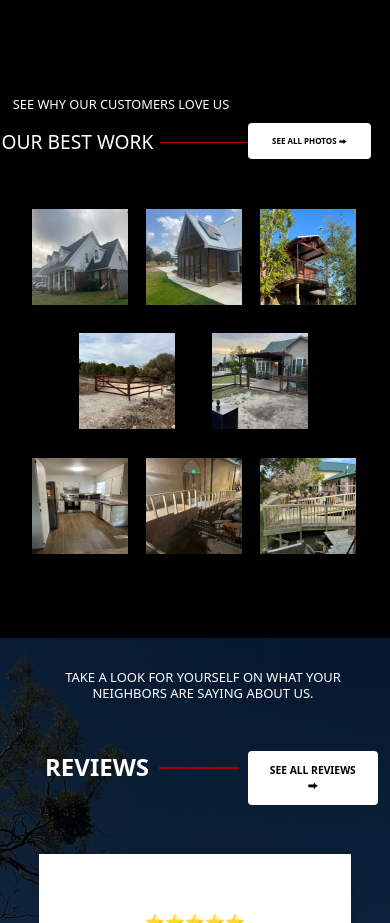
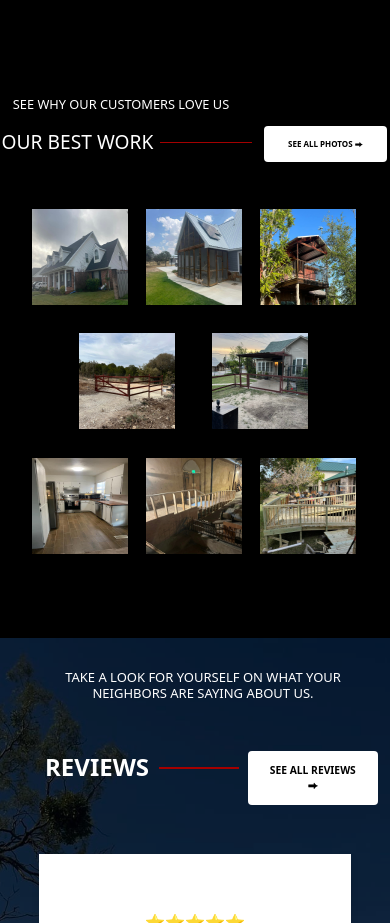
Before and after one commit to nicoleables/Premier-Exterior-Contruction, a React (Vite) app: page / in a window 390 px wide. Shown: the part 4120-5043 px from the top of the page. Built offline with nearby package versions, Linux system fonts and the light colour scheme.

Commit message:
Update projectCard.css

```diff
--- a/src/styles/projectCard.css
+++ b/src/styles/projectCard.css
@@ -190,9 +190,9 @@
   }
 
   button.projectbtn {
-    margin-left: -22.5rem;
+    margin-left: -21.5rem;
     font-size: .5rem;
-    top: -3.1rem
+    top: -2.9rem
   }
 
     .project-container ul {
```
